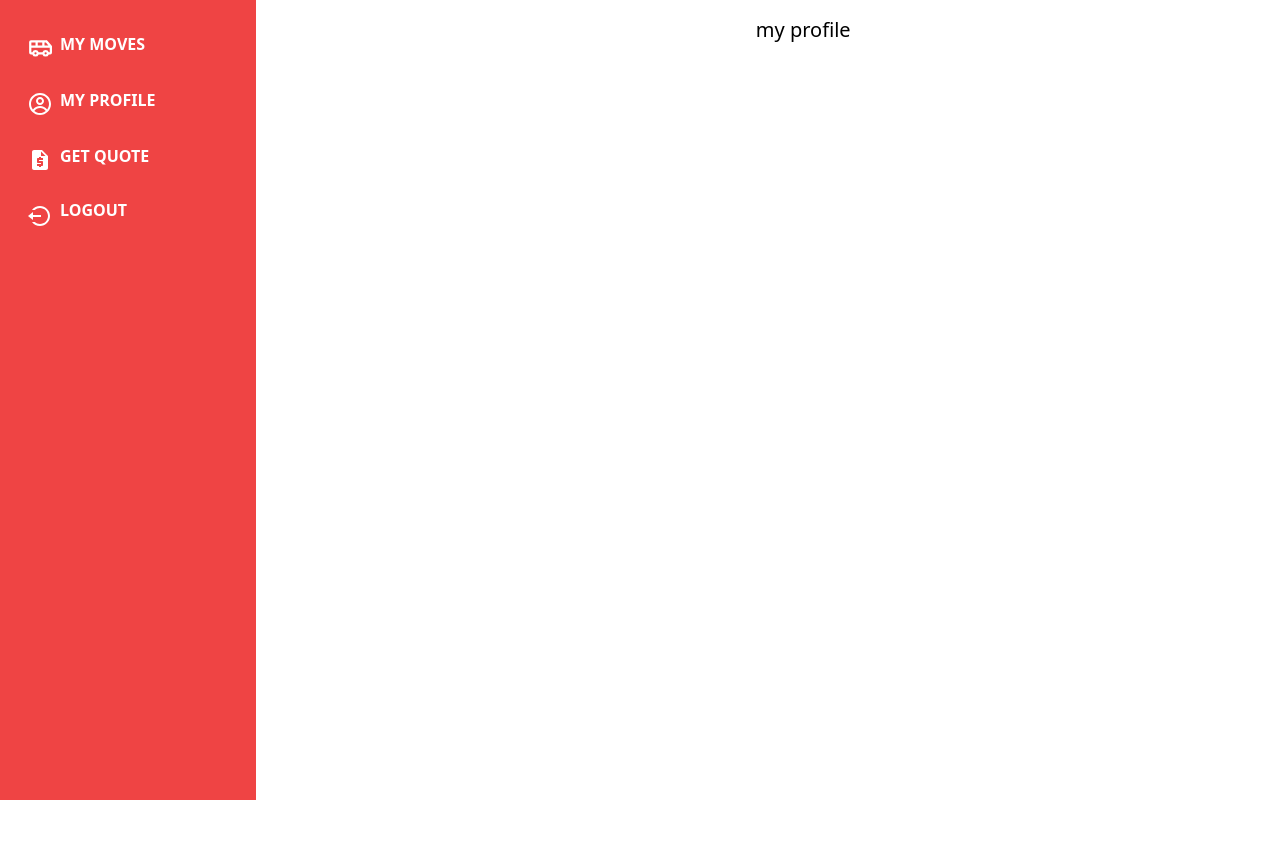
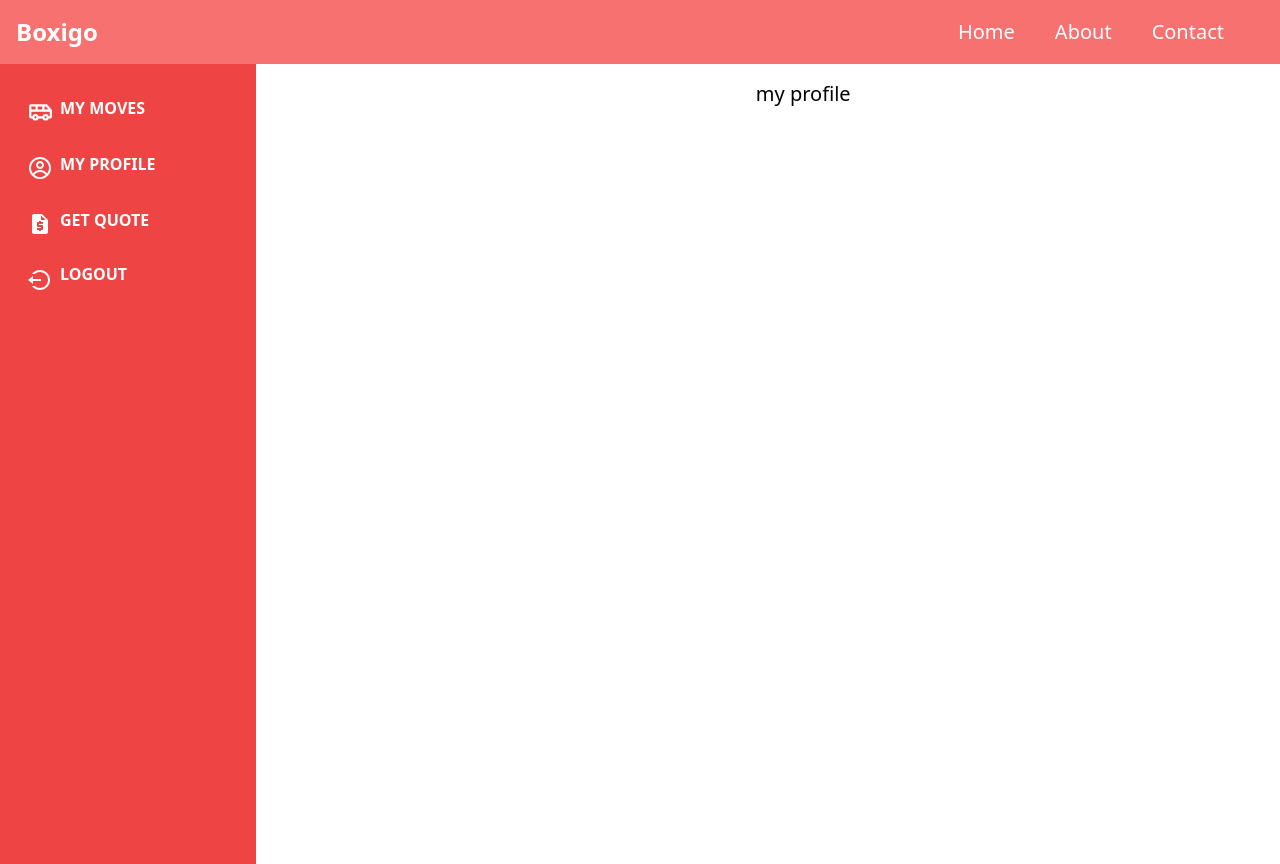
Before and after one commit to mdamir-012/boxigo-fullstack, a React (Create React App) app in the folder my-app/: page /myprofile in a window 1280 px wide. Before the commit the page ends 800 px from the top, so only its background shows below. Built offline with nearby package versions, Linux system fonts and the light colour scheme.

Commit message:
some changes

```diff
--- a/my-app/src/App.js
+++ b/my-app/src/App.js
@@ -3,12 +3,13 @@ import "./App.css";
 import MyMovesItem from "./Components/MyMovesItem";
 import Sidebar from "./Components/Sidebar";
 import Allroutes from "./AllRoutes/Allroutes";
-
+import Navbar from "./Components/Navbar";
 
 function App() {
   return (
-    <div className="flex h-screen">
-
+    <div>
+      <Navbar />
+      <div className="relative flex h-screen">
         <div className="hidden md:block md:mr-24">
           <Sidebar />
         </div>
@@ -18,6 +19,7 @@ function App() {
           </div>
         </div>
       </div>
+    </div>
   );
 }
 
--- /dev/null
+++ b/my-app/src/Components/Footer.jsx
@@ -0,0 +1,11 @@
+import React from 'react'
+
+const Footer = () => {
+  return (
+    <div>
+
+    </div>
+  )
+}
+
+export default Footer
--- a/my-app/src/Components/MyMoves.jsx
+++ b/my-app/src/Components/MyMoves.jsx
@@ -8,7 +8,7 @@ const MyMoves = () => {
   const handleFetchData = async () => {
     try {
       setLoading(true);
-      let response = await fetch("http://test.api.boxigo.in/sample-data/");
+      let response = await fetch(`${process.env.REACT_APP_BACKEND_URL}/sample-data/`);
       let data = await response.json();
       console.log(data.Customer_Estimate_Flow);
       setMovesData(data.Customer_Estimate_Flow);
--- a/my-app/src/Components/MyMovesItem.jsx
+++ b/my-app/src/Components/MyMovesItem.jsx
@@ -84,7 +84,7 @@ const MyMovesItem = ({
       <div className="flex flex-col md:flex-row md:items-center space-y-4 md:space-y-0 md:space-x-4 mb-4">
         <button
           type="button"
-          className="view-move-details-btn bg-orange-500 hover:bg-orange-700 text-white px-4 py-2 rounded"
+          className="view-move-details-btn border-2 border-red-400 text-red-400 bg-white hover:bg-orange-700 hover:text-white  px-4 py-2 rounded"
           onClick={toggleExpand}
         >
           View move details
--- a/my-app/src/Components/Navbar.jsx
+++ b/my-app/src/Components/Navbar.jsx
@@ -1,22 +1,21 @@
-import React from 'react'
-import { Link } from 'react-router-dom'
+import React from "react";
 
 const Navbar = () => {
-    const links=[
-        {title:"My Moves",Path:"/mymoves"},
-        {title:"My Profile",Path:"myprofile"}
-    ]
 
   return (
-    <div>
-    <div className='flex justify-evenly bg-orange-800 text-white text-2xl h-12'>
-    {links.map((elem)=>(
-        <Link to={elem.Path}>{elem.title}</Link>
-    ))}
-    </div>
+    <nav className="bg-red-400 p-4 sticky top-0 z-50">
+      <div className="container mx-auto flex justify-between items-center">
+        <div className="text-white text-2xl font-bold">
+          Boxigo
+        </div>
+        <div className=" space-x-10 mr-10">
+          <a href="#home" className="text-white hover:text-gray-300 text-xl ">Home</a>
+          <a href="#about" className="text-white hover:text-gray-300 text-xl">About</a>
+          <a href="#contact" className="text-white hover:text-gray-300 text-xl">Contact</a>
+        </div>
+      </div>
+    </nav>
+  );
+};
 
-    </div>
-  )
-}
-
-export default Navbar
+export default Navbar;
--- a/my-app/src/Components/Sidebar.jsx
+++ b/my-app/src/Components/Sidebar.jsx
@@ -8,7 +8,7 @@ import MyMoves from "./MyMoves";
 
 const Sidebar = () => {
   return (
-    <div className="bg-red-500 fixed  top-0 left-0 bottom-0 md:w-64 w-full md:h-full md:px-4 py-2 overflow-y-auto">
+    <div className="bg-red-500 fixed mt-16  top-0 left-0 bottom-0 md:w-64 w-full md:h-full md:px-4 py-2 overflow-y-auto">
       <ul className="mt-3 text-white font-bold">
         <li className="mb-2 rounded hover:shadow hover:bg-gray-500 py-2">
           <Link to={"/mymoves"} className="px-3 flex items-center">
```
Also changed, not shown: 2 other files (tests, documents, lock files or other folders). Lines whose indentation alone changed are shown as unchanged.
